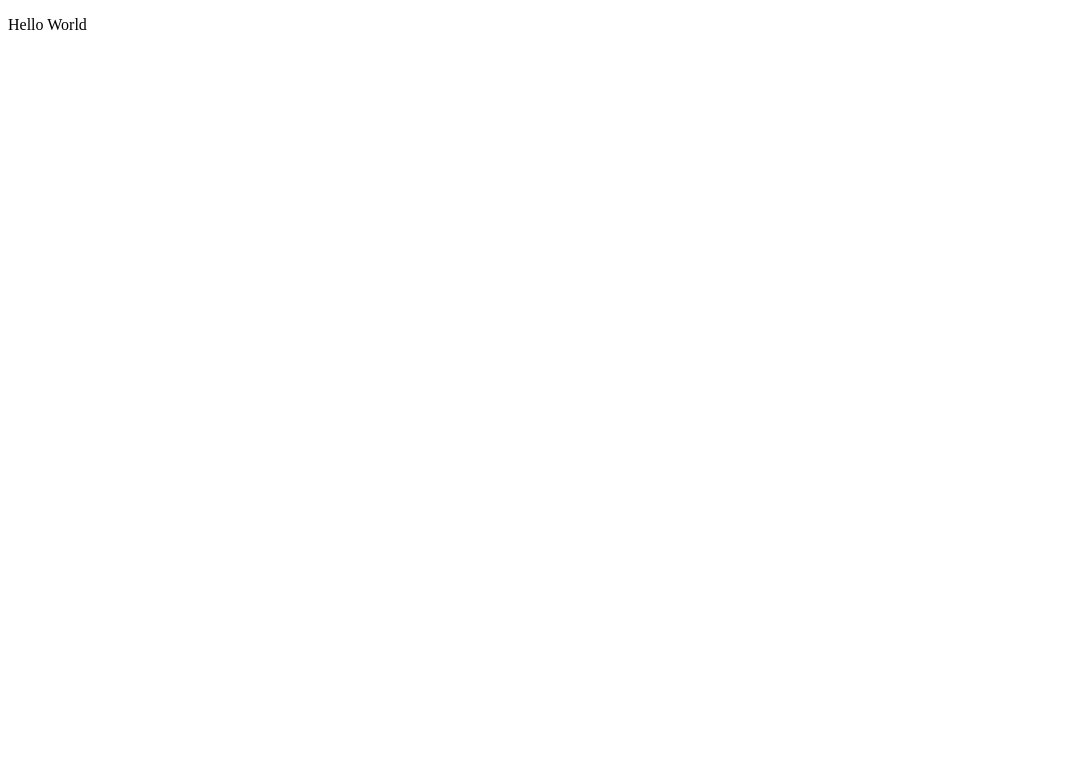
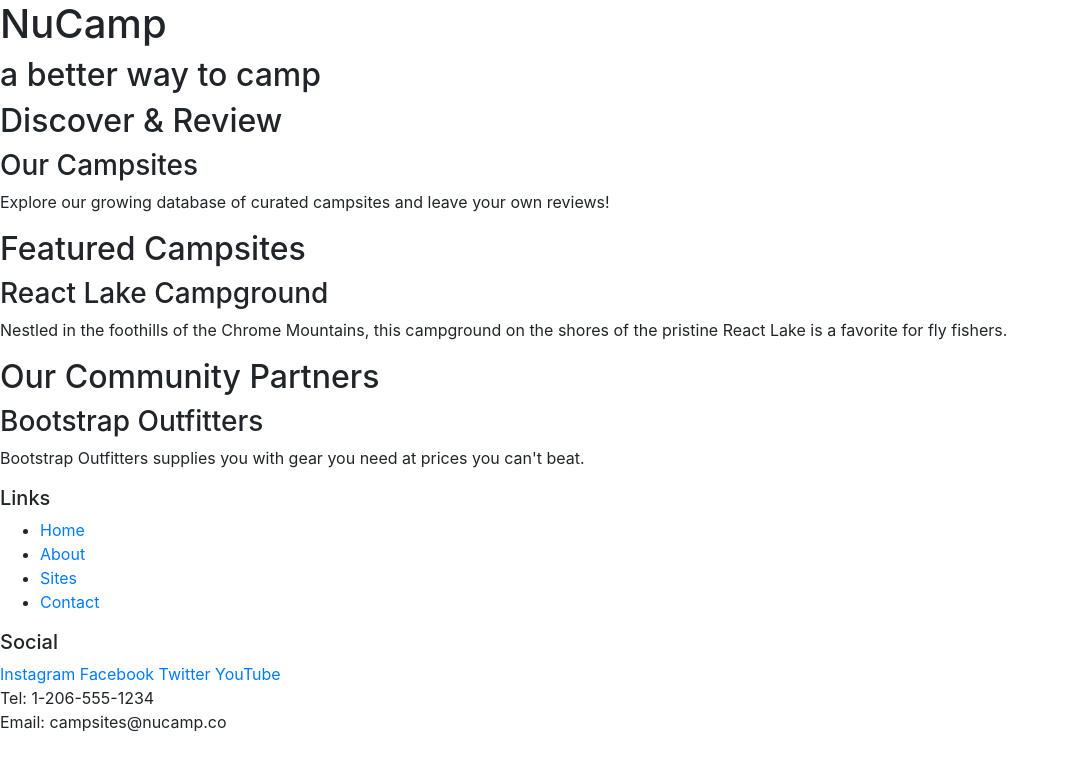
Before and after one commit to cam93906/git-test, a website: page index.html in a window 1280 px wide. Shown: the whole page, without its empty margins (0-1065 px from the left). Drawn offline with nearby package versions, Linux system fonts and the light colour scheme.

Commit message:
2nd commit

```diff
--- a/index.html
+++ b/index.html
@@ -1,12 +1,74 @@
+
 <!DOCTYPE html>
-<html lang="en">
 <head>
-    <meta charset="UTF-8">
-    <meta http-equiv="X-UA-Compatible" content="IE=edge">
-    <meta name="viewport" content="width=device-width, initial-scale=1.0">
-    <title>This is a header</title>
+    <head>
+        <!-- Required meta tags always come first -->
+        <meta charset="utf-8" />
+        <meta name="viewport" content="width=device-width, initial-scale=1" />
+
+        <!-- Bootstrap CSS -->
+        <link rel="stylesheet" href="node_modules/bootstrap/dist/css/bootstrap.min.css" />
+
+        <title>NuCamp: A Better Way To Camp</title>
+    </head>
+
 </head>
+
 <body>
-<p>Hello World</p>
+
+    <header>
+        <div>
+            <h1>NuCamp</h1>
+            <h2>a better way to camp</h2>
+        </div>
+    </header>
+
+    <div>
+        <h2>Discover & Review</h2>
+        <h3>Our Campsites</h3>
+        <p>Explore our growing database of curated campsites and leave your own reviews!</p>
+    </div>
+
+    <div>
+        <h2>Featured Campsites</h2>
+        <h3>React Lake Campground</h3>
+        <p>Nestled in the foothills of the Chrome Mountains, this campground on the shores of the pristine React Lake is a favorite for fly fishers.</p>
+    </div>
+
+    <div>
+        <h2>Our Community Partners</h2>
+        <h3>Bootstrap Outfitters</h3>
+        <p>Bootstrap Outfitters supplies you with gear you need at prices you can't beat.</p>
+    </div>
+
+    <footer>
+        <div>
+            <h5>Links</h5>
+            <ul>
+                <li><a href="#">Home</a></li>
+                <li><a href="#">About</a></li>
+                <li><a href="#">Sites</a></li>
+                <li><a href="#">Contact</a></li>
+            </ul>
+        </div>
+        <div>
+            <h5>Social</h5>
+            <a href="http://instagram.com/">Instagram</a>
+            <a href="http://facebook.com/">Facebook</a>
+            <a href="http://twitter.com/">Twitter</a>
+            <a href="http://youtube.com/">YouTube</a>
+        </div>
+        <div>
+            Tel: 1-206-555-1234<br/>
+            Email: campsites@nucamp.co
+        </div>
+    </footer>
+
+    <!-- jQuery must come first, then Popper.js, then the Bootstrap JavaScript plugins.-->
+    <script src="node_modules/jquery/dist/jquery.slim.min.js"></script>
+    <script src="node_modules/popper.js/dist/umd/popper.min.js"></script>
+    <script src="node_modules/bootstrap/dist/js/bootstrap.min.js"></script>
+
 </body>
+
 </html>
```
